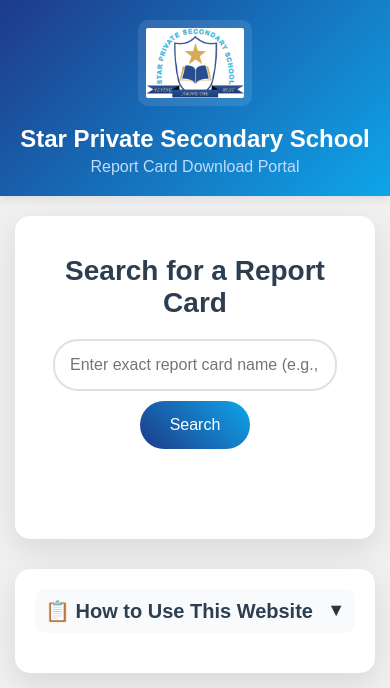
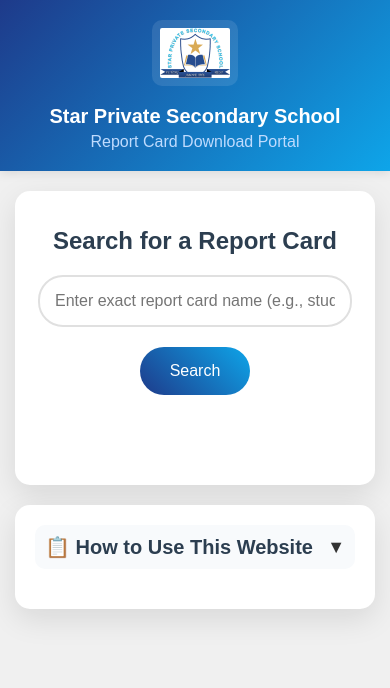
Before and after one commit to StarPVT/star-PDFs, a website: page public/index.html in a window 390 px wide. Drawn offline with Linux system fonts and the light colour scheme.

Commit message:
Add files via upload

```diff
--- a/public/index.html
+++ b/public/index.html
@@ -231,19 +231,48 @@
       .container {
         margin: 20px auto;
         padding: 0 15px;
+        padding-bottom: 40px;
       }
 
       .search-section, .instructions {
         padding: 20px;
+        margin-bottom: 20px;
       }
 
       #searchInput {
-        width: 250px;
+        width: 100%;
+        max-width: 280px;
+        margin-bottom: 10px;
       }
 
       .search-bar {
         flex-direction: column;
         align-items: center;
+      }
+
+      .instructions-content.open {
+        max-height: 2000px;
+      }
+
+      .step {
+        margin-bottom: 25px;
+      }
+
+      .tip {
+        margin-bottom: 15px;
+        line-height: 1.5;
+      }
+
+      .school-logo {
+        height: 50px;
+      }
+
+      .school-name {
+        font-size: 20px;
+      }
+
+      .search-title {
+        font-size: 24px;
       }
     }
   </style>
```
